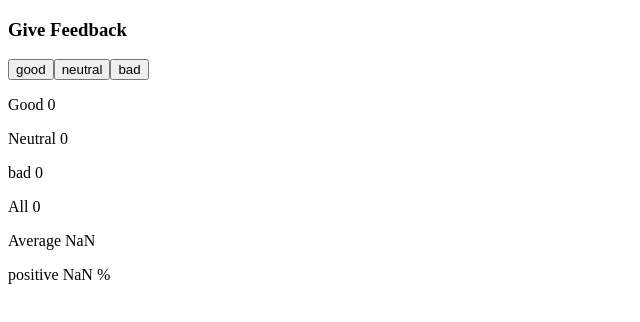
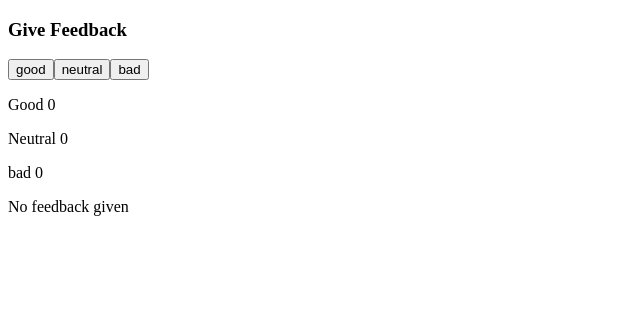
Before and after one commit to rdua27/helsinki-fullStackOpen, a React (Vite) app in the folder part1/unicafe/: page / in a window 1280 px wide. Shown: the top 322 px of the page, without its empty margins (0-640 px from the left). Built offline with nearby package versions, Linux system fonts and the light colour scheme.

Commit message:
1.9: unicafe step 4

```diff
--- a/part1/unicafe/src/App.jsx
+++ b/part1/unicafe/src/App.jsx
@@ -3,6 +3,9 @@
 const Button = ({ onClick, text }) => <button onClick={onClick}>{text}</button>;
 
 const Statistics = ({ good, neutral, bad }) => {
+  if (good === 0 && neutral === 0 && bad === 0) {
+    return <div>No feedback given</div>;
+  }
   return (
     <>
       <p>All {good + neutral + bad}</p>
```
